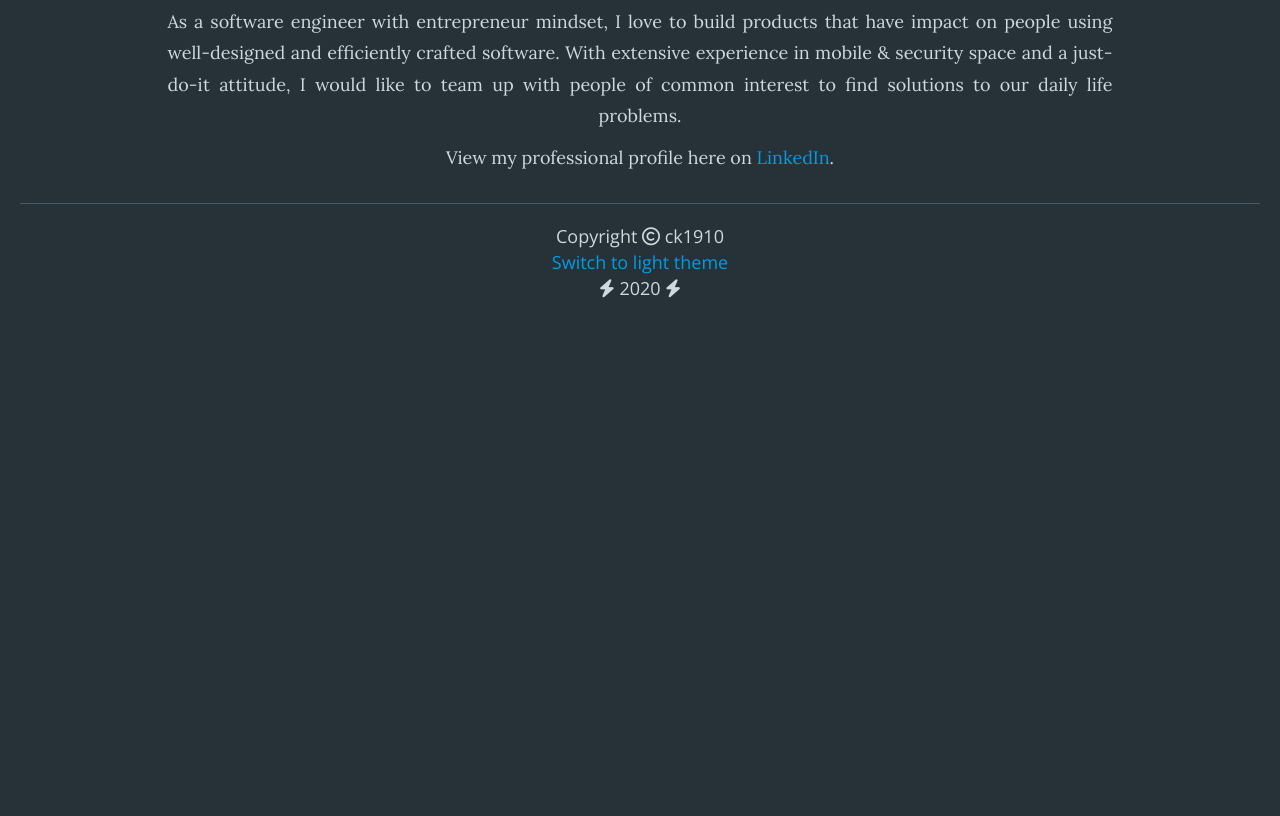
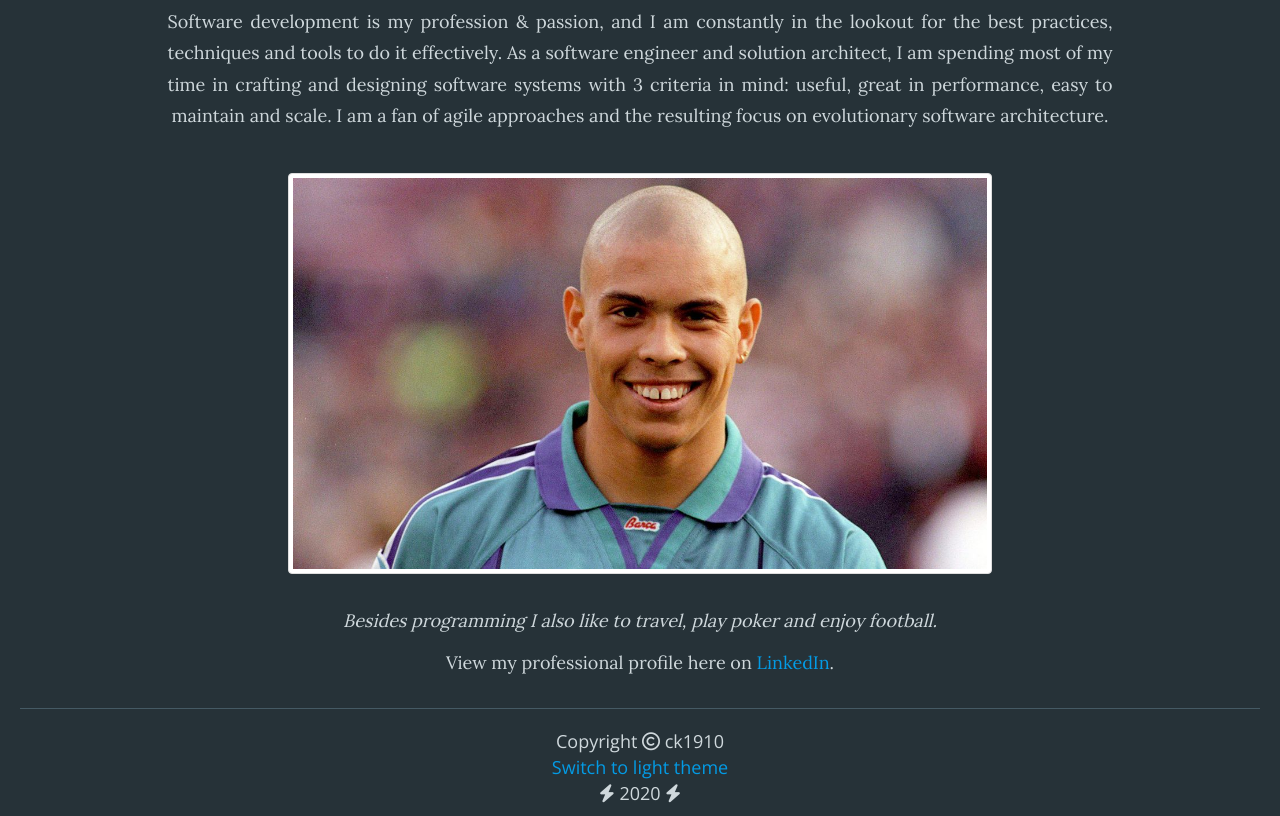
Before and after one commit to dchien234/dangchien.github.io, a Jekyll site: the page built from about/index.md, in a window 1280 px wide and 1140 px high, cut to the strip 324-1140 px from the top of the window. Built offline with Jekyll 4.4.1, drawn with Linux system fonts in a browser that asks for light colours; nearby versions of some CDN libraries; comment, search, counter and statistics services are not loaded.

Commit message:
New about page.

```diff
--- a/_config.yml
+++ b/_config.yml
@@ -38,4 +38,16 @@ plugins:
   - jekyll-watch
   - jemoji
 
-exclude: ['CNAME', 'Gemfile', 'Gemfile.lock', 'README.md']
+exclude:
+- .sass-cache/
+- .jekyll-cache/
+- gemfiles/
+- Gemfile
+- Gemfile.lock
+- node_modules/
+- vendor/bundle/
+- vendor/cache/
+- vendor/gems/
+- vendor/ruby/
+- CNAME
+- README.md
--- a/_layouts/default.html
+++ b/_layouts/default.html
@@ -68,6 +68,8 @@
       {% include analytics.html %}
     {% endif %}
   {% endif %}
+
+  {% seo %}
 </head>
 
 <body>
--- a/about/index.md
+++ b/about/index.md
@@ -8,6 +8,16 @@ permalink: /about
 
 ![Alt text](https://secure.gravatar.com/avatar/1389fdbe9c193aa54035df274e8220f3){: class="img-circle"}
 
-As a software engineer with entrepreneur mindset, I love to build products that have impact on people using well-designed and efficiently crafted software. With extensive experience in mobile & security space and a just-do-it attitude, I would like to team up with people of common interest to find solutions to our daily life problems.
+Software development is my profession & passion, and I am constantly in the lookout for the best practices, techniques and tools to do it effectively. As a software engineer and solution architect, I am spending most of my time in crafting and designing software systems with 3 criteria in mind: useful, great in performance, easy to maintain and scale. I am a fan of agile approaches and the resulting focus on evolutionary software architecture.
+
+<div class="row">
+  <div class="col-xs-12 col-md-10 col-md-offset-1">
+    <br/>
+    <img class="img-thumbnail img-responsive img-center" src="/assets/img/ronaldo-lima.jpg" style="max-width:90%"/>
+    <br/>
+  </div>
+</div>
+{:.content-center}
+<p style="text-align: center; font-style: italic;">Besides programming I also like to travel, play poker and enjoy football.</p>
 
 View my professional profile here on [LinkedIn]({{ site.social.links[2] }}){: target="_blank"}.
```
Also changed, not shown: Gemfile.lock, assets/img/ronaldo-lima.jpg (added).
